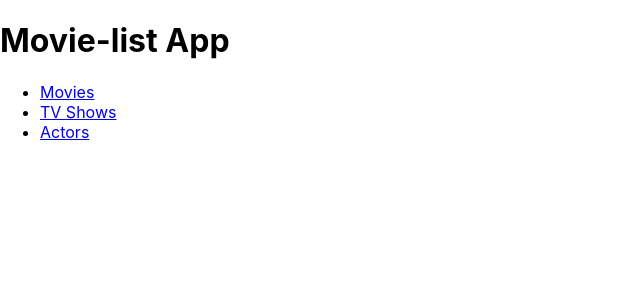
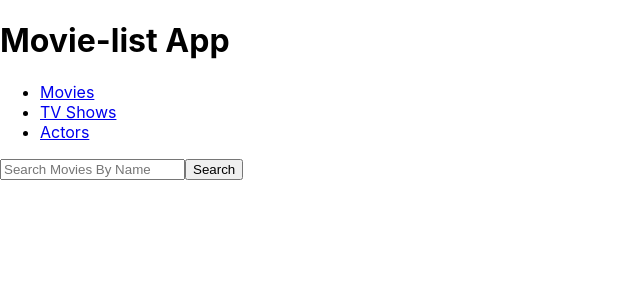
Before and after one commit to seoinsydney/movie-list, a React (Create React App) app: page / in a window 1280 px wide. Shown: the top 300 px of the page, without its empty margins (0-640 px from the left). Built offline with nearby package versions, Linux system fonts and the light colour scheme.

Commit message:
Added search bar to header

```diff
--- a/src/components/Header.js
+++ b/src/components/Header.js
@@ -1,12 +1,13 @@
 //import React from 'react'
 import Navbar from './Navbar'
+import Search from './Search'
 
 const Header = () => {
     return (
         <header>
             <h1>Movie-list App</h1>
             <Navbar />
-            {/* <Search /> */}
+            <Search />
         </header>
     )
 }
--- /dev/null
+++ b/src/components/Search.js
@@ -0,0 +1,19 @@
+import React from 'react'
+
+const Search = () => {
+    return (
+        <div>
+            <form action="" method="get">
+                <input
+                    type="text"
+                    id=""
+                    name="search"
+                    placeholder="Search Movies By Name"
+                />
+                <button type="submit">Search</button>
+            </form>
+        </div>
+    )
+}
+
+export default Search
```
